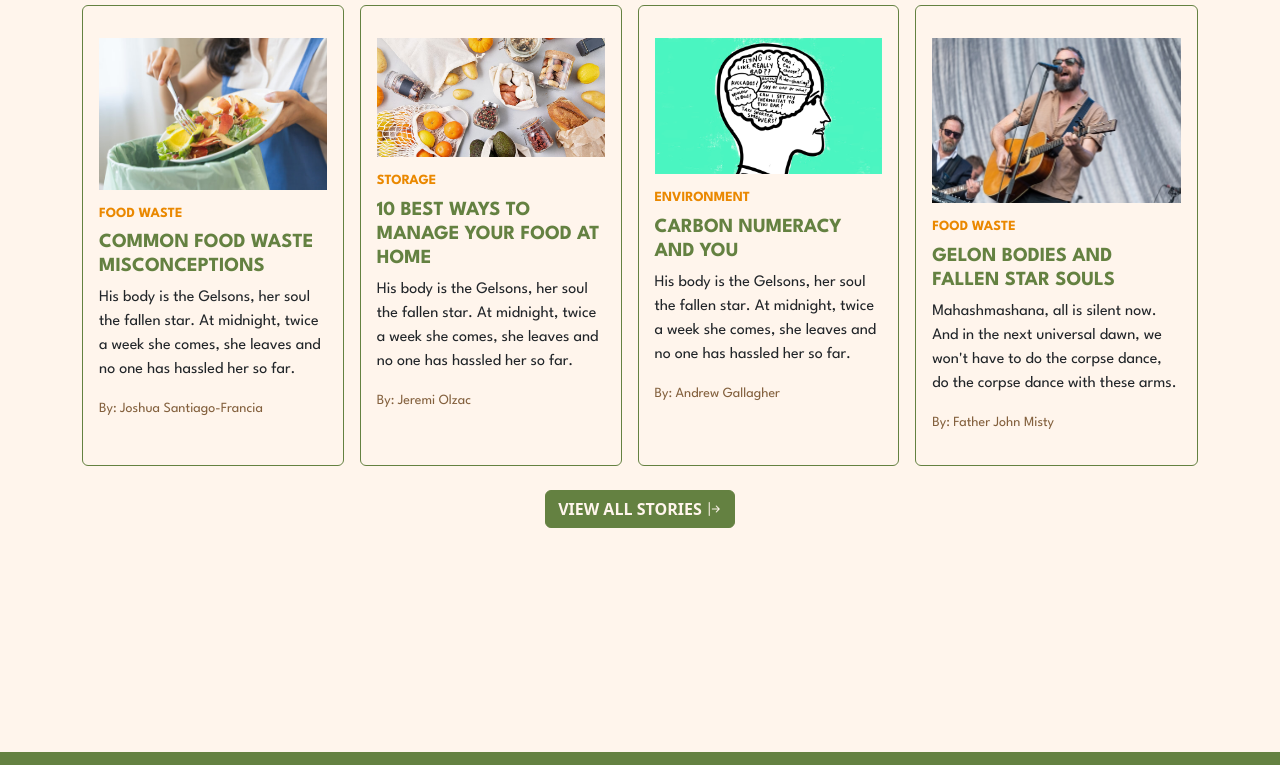
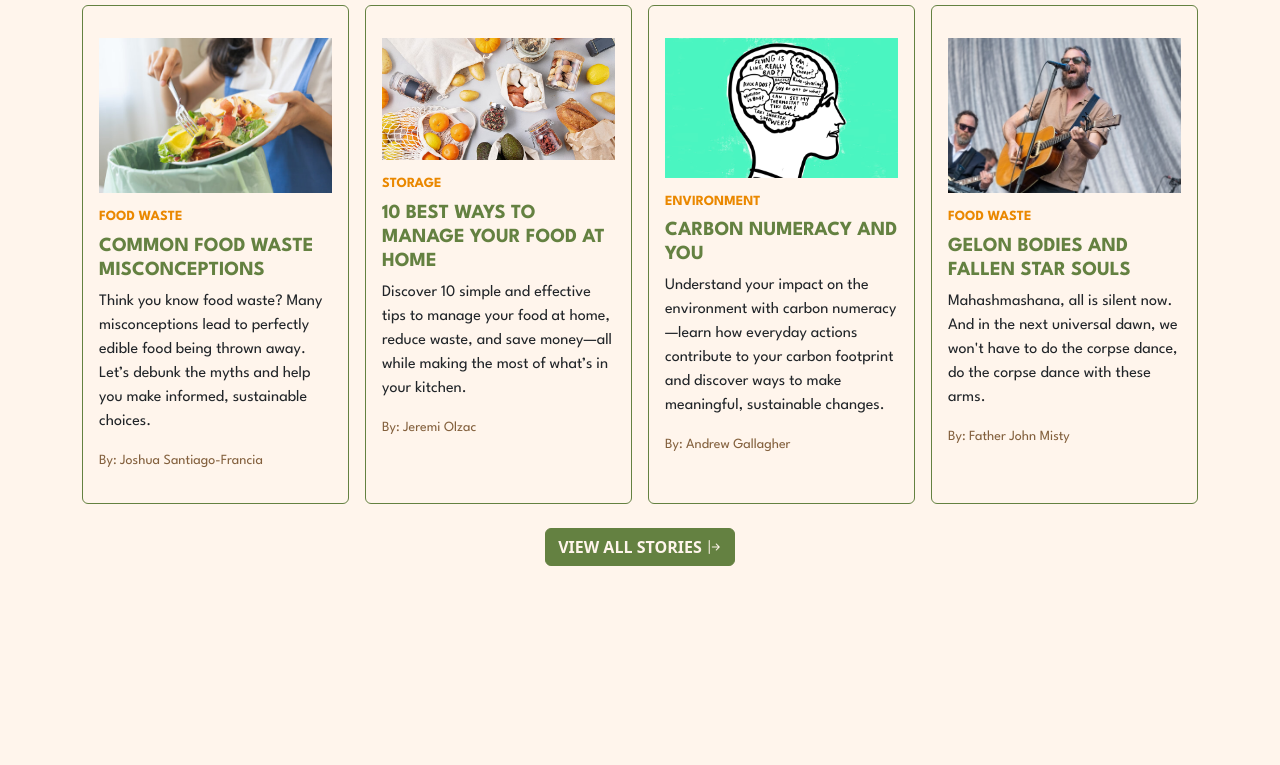
Before and after one commit to stfranciastein/Y2-Web_Design_Frameworks_CA, a website: page foodwaste.html in a window 1280 px wide. Shown: the part 4941-5706 px from the top of the page. Drawn offline with nearby package versions, Linux system fonts and the light colour scheme; a web font is replaced by a local one.

Commit message:
Fixed some placeholder text.

```diff
--- a/foodwaste.html
+++ b/foodwaste.html
@@ -325,28 +325,28 @@
           <div class="py-6 text-center">
             <h4 class="text-uppercase text-primary pb-3 fw-bold">Read More</h4>
             <div class="d-md-flex gap-3">
-              <div class="border border-primary rounded-2 p-3 text-start mb-sm-0 mb-3">
+              <div class="border border-primary rounded-2 p-3 text-start mb-sm-0 mb-3 w-100">
                 <img src="images/articles/1.jpg" class="img-fluid py-3 small-image">
                 <p class="h6 text-uppercase fs-7 fw-bold text-quaternary">Food Waste</p>
                 <p class="h5 text-uppercase fw-bold text-primary">Common Food Waste Misconceptions</p>
-                <p> His body is the Gelsons, her soul the fallen star. At midnight, twice a week she comes, she leaves and no one has hassled her so far.</p>
+                <p>Think you know food waste? Many misconceptions lead to perfectly edible food being thrown away. Let’s debunk the myths and help you make informed, sustainable choices.</p>
                 <p class="fs-7 text-quinary">By: Joshua Santiago-Francia</p>
               </div>
-              <div class="border border-primary rounded-2 p-3 text-start mb-sm-0 mb-3">
+              <div class="border border-primary rounded-2 p-3 text-start mb-sm-0 mb-3 w-100">
                 <img src="images/articles/2.jpg" class="img-fluid py-3 small-image">
                 <p class="h6 text-uppercase fs-7 fw-bold text-quaternary">Storage</p>
                 <p class="h5 text-uppercase fw-bold text-primary">10 Best ways to manage your food at home</p>
-                <p> His body is the Gelsons, her soul the fallen star. At midnight, twice a week she comes, she leaves and no one has hassled her so far.</p>
+                <p>Discover 10 simple and effective tips to manage your food at home, reduce waste, and save money—all while making the most of what’s in your kitchen.</p>
                 <p class="fs-7 text-quinary">By: Jeremi Olzac</p>
               </div>
-              <div class="border border-primary rounded-2 p-3 text-start mb-sm-0 mb-3">
+              <div class="border border-primary rounded-2 p-3 text-start mb-sm-0 mb-3 w-100">
                 <img src="images/articles/3.jpg" class="img-fluid py-3 small-image">
                 <p class="h6 text-uppercase fs-7 fw-bold text-quaternary">Environment</p>
                 <p class="h5 text-uppercase fw-bold text-primary">Carbon Numeracy And You</p>
-                <p> His body is the Gelsons, her soul the fallen star. At midnight, twice a week she comes, she leaves and no one has hassled her so far.</p>
+                <p>Understand your impact on the environment with carbon numeracy—learn how everyday actions contribute to your carbon footprint and discover ways to make meaningful, sustainable changes.</p>
                 <p class="fs-7 text-quinary">By: Andrew Gallagher</p>
               </div>
-              <div class="border border-primary rounded-2 p-3 text-start mb-sm-0 mb-3">
+              <div class="border border-primary rounded-2 p-3 text-start mb-sm-0 mb-3 w-100">
                 <img src="images/articles/4.jpeg" class="img-fluid py-3 small-image">
                 <p class="h6 text-uppercase fs-7 fw-bold text-quaternary">Food Waste</p>
                 <p class="h5 text-uppercase fw-bold text-primary">Gelon Bodies and Fallen Star Souls</p>
```
Also changed, not shown: recipes.html (+7 -7 lines).
